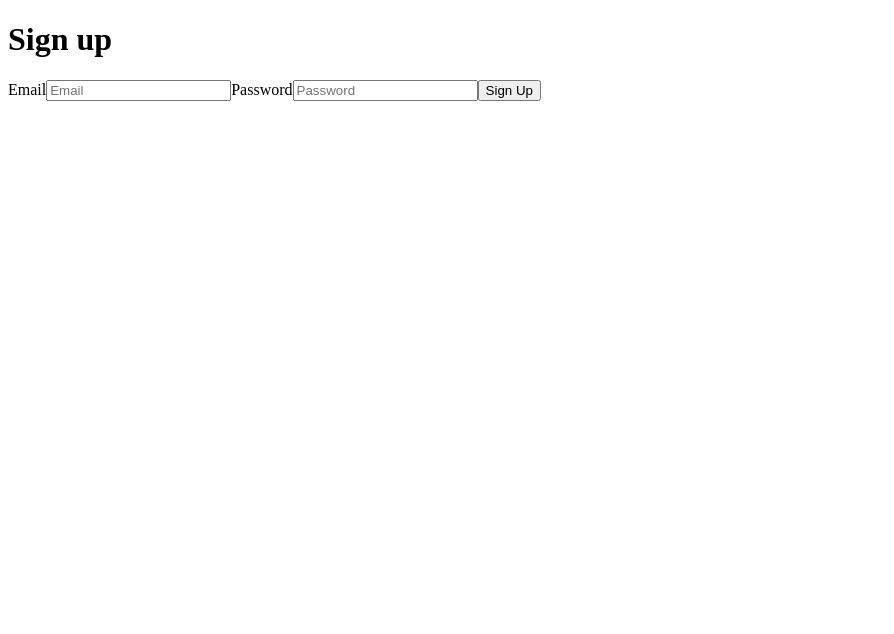
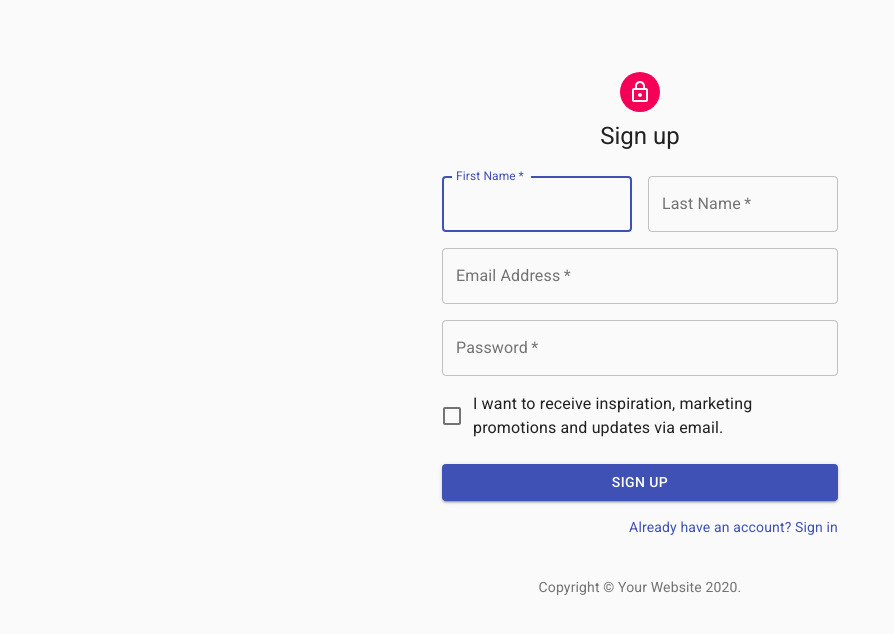
Before and after one commit to sharithg/senior-design-SW_miniproject, a React (Create React App) app: page /register in a window 1280 px wide. Shown: the top 634 px of the page, without its empty margins (0-894 px from the left). Built offline with nearby package versions, Linux system fonts and the light colour scheme; no server answers.

Commit message:
display name added, and database set up

```diff
--- a/src/base.js
+++ b/src/base.js
@@ -1,7 +1,8 @@
 import * as firebase from "firebase/app";
 require("firebase/auth");
+require("firebase/database");
 
-var firebaseConfig = {
+const firebaseConfig = {
   apiKey: "AIzaSyCf_mkXtz0olQbQCvkxSQIsBDxHG3gmUWc",
   authDomain: "formidable-code-289123.firebaseapp.com",
   databaseURL: "https://formidable-code-289123.firebaseio.com",
--- a/src/components/Auth/Login.js
+++ b/src/components/Auth/Login.js
@@ -2,7 +2,6 @@ import React, { useCallback, useContext, useRef } from "react";
 import { withRouter, Redirect } from "react-router";
 import { app, uiConfig } from "../../base.js";
 import { AuthContext } from "../../Auth.js";
-import * as firebase from "firebase/app";
 // MUI
 import Avatar from "@material-ui/core/Avatar";
 import Button from "@material-ui/core/Button";
@@ -54,6 +53,7 @@ function Copyright() {
 const Login = ({ history }) => {
   const emailRef = useRef();
   const passwordRef = useRef();
+  var database = app.database();
 
   const handleLogin = useCallback(
     async (event) => {
@@ -74,6 +74,8 @@ const Login = ({ history }) => {
   const { currentUser } = useContext(AuthContext);
   const classes = useStyles();
 
+  console.log(currentUser);
+
   if (currentUser) {
     return <Redirect to="/" />;
   }
@@ -85,10 +87,7 @@ const Login = ({ history }) => {
         <Avatar className={classes.avatar}></Avatar>
 
         <Divider />
-        <StyledFirebaseAuth
-          uiConfig={uiConfig}
-          firebaseAuth={firebase.auth()}
-        />
+        <StyledFirebaseAuth uiConfig={uiConfig} firebaseAuth={app.auth()} />
         <Typography component="h1" variant="h5">
           Or
         </Typography>
--- a/src/components/Auth/Register.js
+++ b/src/components/Auth/Register.js
@@ -1,17 +1,82 @@
-import React, { useCallback } from "react";
+import React, { useCallback, useRef } from "react";
 import { withRouter } from "react-router";
 import { app } from "../../base";
+// MUI
+import Avatar from "@material-ui/core/Avatar";
+import Button from "@material-ui/core/Button";
+import CssBaseline from "@material-ui/core/CssBaseline";
+import TextField from "@material-ui/core/TextField";
+import FormControlLabel from "@material-ui/core/FormControlLabel";
+import Checkbox from "@material-ui/core/Checkbox";
+import Link from "@material-ui/core/Link";
+import Grid from "@material-ui/core/Grid";
+import Box from "@material-ui/core/Box";
+import LockOutlinedIcon from "@material-ui/icons/LockOutlined";
+import Typography from "@material-ui/core/Typography";
+import { makeStyles } from "@material-ui/core/styles";
+import Container from "@material-ui/core/Container";
+
+function Copyright() {
+  return (
+    <Typography variant="body2" color="textSecondary" align="center">
+      {"Copyright © "}
+      <Link color="inherit" href="https://material-ui.com/">
+        Your Website
+      </Link>{" "}
+      {new Date().getFullYear()}
+      {"."}
+    </Typography>
+  );
+}
+
+const useStyles = makeStyles((theme) => ({
+  paper: {
+    marginTop: theme.spacing(8),
+    display: "flex",
+    flexDirection: "column",
+    alignItems: "center",
+  },
+  avatar: {
+    margin: theme.spacing(1),
+    backgroundColor: theme.palette.secondary.main,
+  },
+  form: {
+    width: "100%", // Fix IE 11 issue.
+    marginTop: theme.spacing(3),
+  },
+  submit: {
+    margin: theme.spacing(3, 0, 2),
+  },
+}));
 
 const Register = ({ history }) => {
+  const classes = useStyles();
+  const firstNameRef = useRef();
+  const lastNameRef = useRef();
+  const emailRef = useRef();
+  const passwordRef = useRef();
+
   const handleSignUp = useCallback(
     async (event) => {
       event.preventDefault();
-      const { email, password } = event.target.elements;
+      const [first_name, last_name, email, password] = [
+        firstNameRef.current,
+        lastNameRef.current,
+        emailRef.current,
+        passwordRef.current,
+      ];
       try {
         await app
           .auth()
-          .createUserWithEmailAndPassword(email.value, password.value);
-        history.push("/");
+          .createUserWithEmailAndPassword(email.value, password.value)
+          .then(function (result) {
+            return result.user.updateProfile({
+              displayName: `${first_name.value} ${last_name.value}`,
+            });
+          })
+          .then(function () {
+            history.push("/");
+          });
       } catch (error) {
         alert(error);
       }
@@ -20,20 +85,96 @@ const Register = ({ history }) => {
   );
 
   return (
-    <div>
-      <h1>Sign up</h1>
-      <form onSubmit={handleSignUp}>
-        <label>
-          Email
-          <input name="email" type="email" placeholder="Email" />
-        </label>
-        <label>
-          Password
-          <input name="password" type="password" placeholder="Password" />
-        </label>
-        <button type="submit">Sign Up</button>
-      </form>
-    </div>
+    <Container component="main" maxWidth="xs">
+      <CssBaseline />
+      <div className={classes.paper}>
+        <Avatar className={classes.avatar}>
+          <LockOutlinedIcon />
+        </Avatar>
+        <Typography component="h1" variant="h5">
+          Sign up
+        </Typography>
+        <form className={classes.form} onSubmit={handleSignUp}>
+          <Grid container spacing={2}>
+            <Grid item xs={12} sm={6}>
+              <TextField
+                autoComplete="fname"
+                name="firstName"
+                variant="outlined"
+                required
+                fullWidth
+                id="firstName"
+                label="First Name"
+                inputRef={firstNameRef}
+                autoFocus
+              />
+            </Grid>
+            <Grid item xs={12} sm={6}>
+              <TextField
+                variant="outlined"
+                required
+                fullWidth
+                id="lastName"
+                label="Last Name"
+                name="lastName"
+                inputRef={lastNameRef}
+                autoComplete="lname"
+              />
+            </Grid>
+            <Grid item xs={12}>
+              <TextField
+                variant="outlined"
+                required
+                fullWidth
+                id="email"
+                label="Email Address"
+                name="email"
+                inputRef={emailRef}
+                autoComplete="email"
+              />
+            </Grid>
+            <Grid item xs={12}>
+              <TextField
+                variant="outlined"
+                required
+                fullWidth
+                name="password"
+                label="Password"
+                type="password"
+                id="password"
+                inputRef={passwordRef}
+                autoComplete="current-password"
+              />
+            </Grid>
+            <Grid item xs={12}>
+              <FormControlLabel
+                control={<Checkbox value="allowExtraEmails" color="primary" />}
+                label="I want to receive inspiration, marketing promotions and updates via email."
+              />
+            </Grid>
+          </Grid>
+          <Button
+            type="submit"
+            fullWidth
+            variant="contained"
+            color="primary"
+            className={classes.submit}
+          >
+            Sign Up
+          </Button>
+          <Grid container justify="flex-end">
+            <Grid item>
+              <Link href="/login" variant="body2">
+                Already have an account? Sign in
+              </Link>
+            </Grid>
+          </Grid>
+        </form>
+      </div>
+      <Box mt={5}>
+        <Copyright />
+      </Box>
+    </Container>
   );
 };
 
--- a/src/components/Home.js
+++ b/src/components/Home.js
@@ -1,10 +1,12 @@
-import React from "react";
+import React, { useContext } from "react";
 import { app } from "../base";
+import { AuthContext } from "../Auth";
 
 export default function Home() {
+  const { currentUser } = useContext(AuthContext);
   return (
     <React.Fragment>
-      <h1>Home</h1>
+      <h1>{currentUser.displayName}</h1>
       <button onClick={() => app.auth().signOut()}>Logout</button>
     </React.Fragment>
   );
```
Also changed, not shown: src/common/databaseFunctions.js (added, +12 -0 lines).
